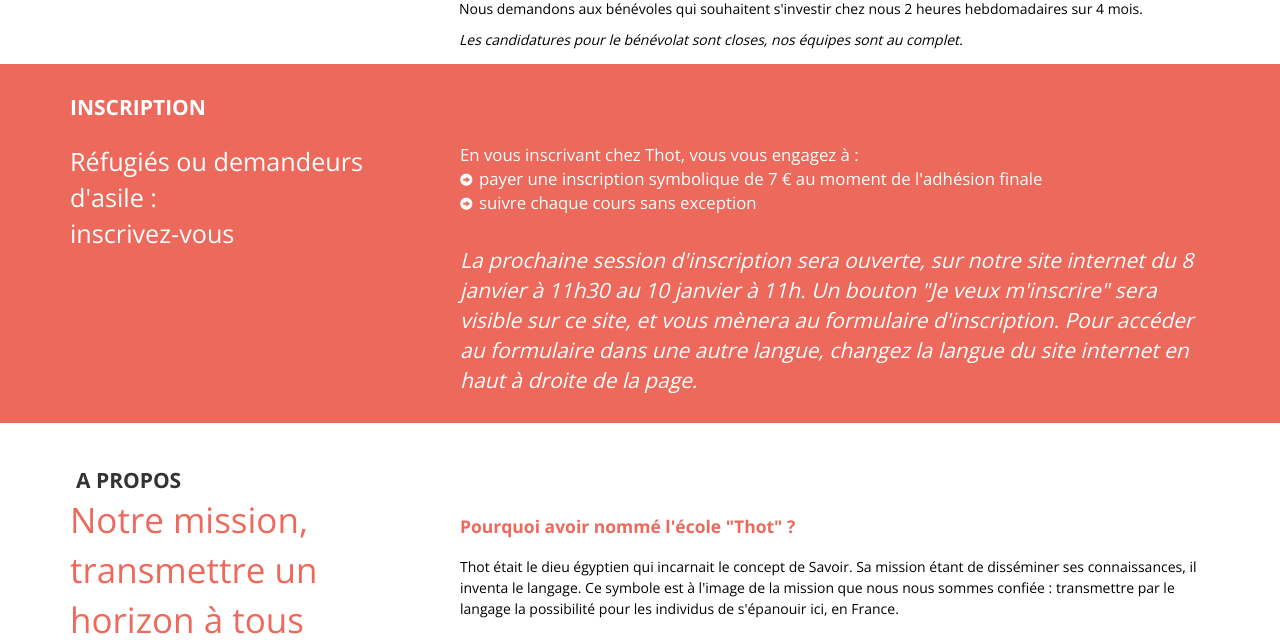
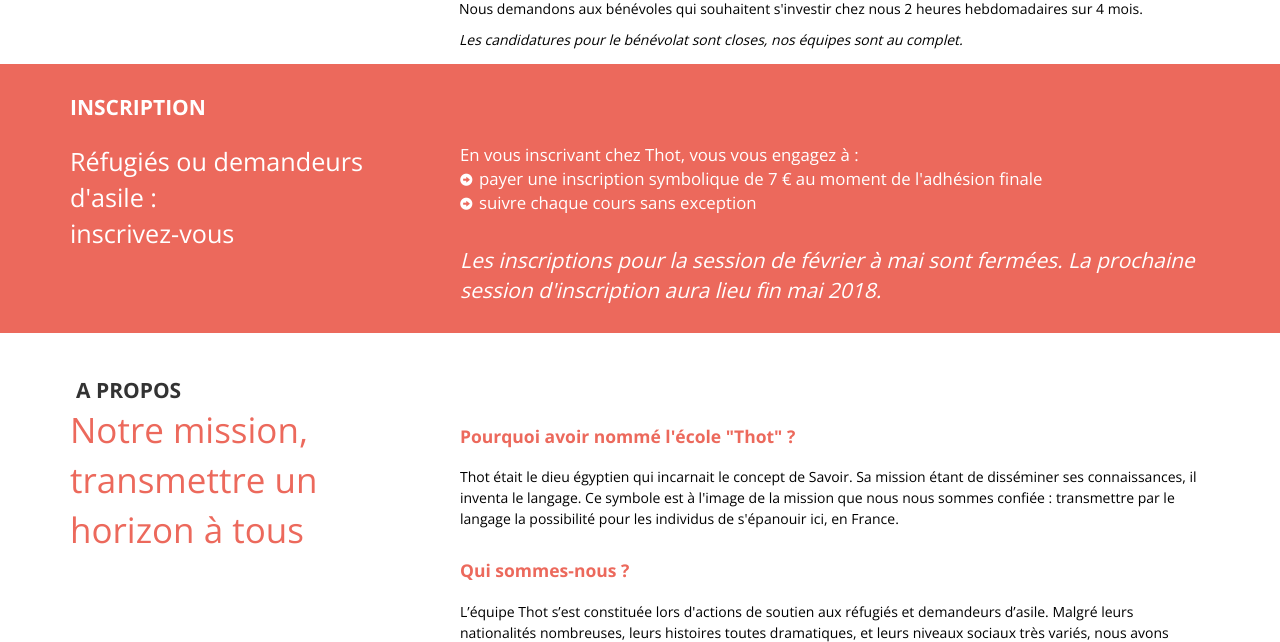
Before and after one commit to ecole-thot/thot, a Flask app: page /en.html in a window 1280 px wide. Shown: the part 2342-2984 px from the top of the page. Run offline with Flask 2, Linux system fonts and the light colour scheme; some libraries are stand-ins or nearby versions.

Commit message:
set registration closed

```diff
--- a/templates/home.html
+++ b/templates/home.html
@@ -223,8 +223,8 @@
           </a>
         {% else %}
           <div class="wait"><em>
-	    {% trans %}La prochaine session d'inscription sera ouverte, sur notre site internet du 8 janvier à 11h30 au 10 janvier à 11h. Un bouton "Je veux m'inscrire" sera visible sur ce site, et vous mènera au formulaire d'inscription. Pour accéder au formulaire dans une autre langue, changez la langue du site internet en haut à droite de la page.{% endtrans %}
-            <!-- {% trans %}Les inscriptions pour la session de février à mai sont fermées. La prochaine session d'inscription aura lieu fin mai 2018.{% endtrans %}  -->
+	    <!-- {% trans %}La prochaine session d'inscription sera ouverte, sur notre site internet du 8 janvier à 11h30 au 10 janvier à 11h. Un bouton "Je veux m'inscrire" sera visible sur ce site, et vous mènera au formulaire d'inscription. Pour accéder au formulaire dans une autre langue, changez la langue du site internet en haut à droite de la page.{% endtrans %} -->
+            {% trans %}Les inscriptions pour la session de février à mai sont fermées. La prochaine session d'inscription aura lieu fin mai 2018.{% endtrans %}
           </em></div>
         {% endif %}
 
```
Also changed, not shown: translations/ar/LC_MESSAGES/messages.po, translations/en/LC_MESSAGES/messages.po, translations/fa/LC_MESSAGES/messages.po, translations/ps/LC_MESSAGES/messages.po.
